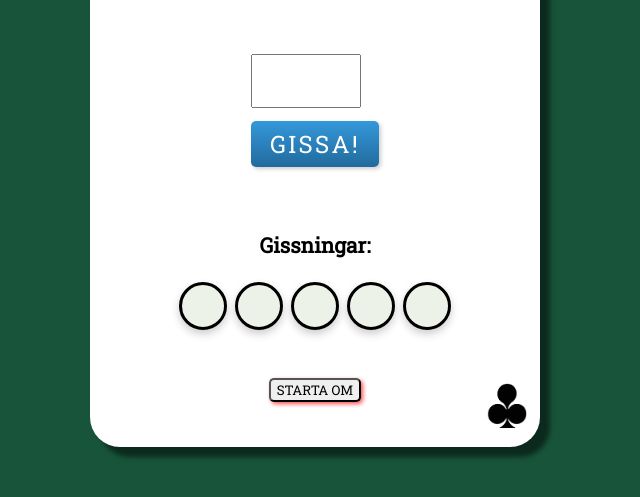
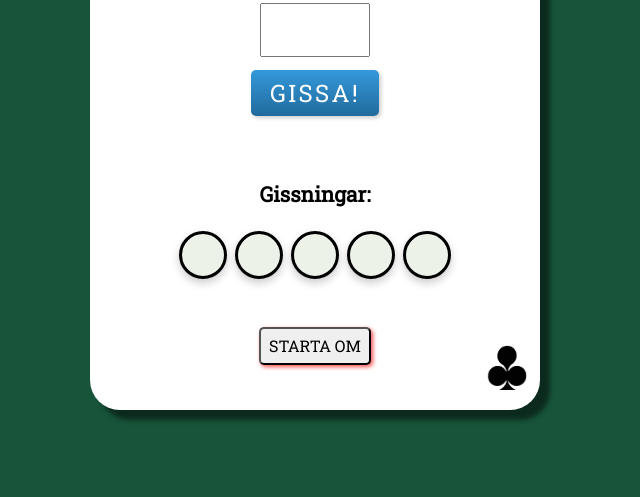
Before and after one commit to EllenSandqvist/Gissa-Talet, a plain HTML site: page index.html in a window 1280 px wide. Shown: the part 287-784 px from the top of the page, without its empty margins (325-965 px from the left). Drawn offline with Linux system fonts and the light colour scheme; a web font is replaced by a local one.

Commit message:
Made some adjustments for smaller screens

```diff
--- a/main.css
+++ b/main.css
@@ -7,7 +7,6 @@
 
 body {
     width: 100%;
-    height: 100vh;
     background: #17543a;
     font-family: 'Roboto Slab', serif;
     text-align: center;
@@ -36,7 +35,7 @@ h4 {
 .game-card {
     background-color: white;
     box-shadow: 10px 10px 5px rgba(0, 0, 0, 0.5);
-    margin: 7% auto;
+    margin: 3% auto;
     max-width: 450px;
     display: flex;
     flex-direction: column;
@@ -76,10 +75,18 @@ button {
     cursor: pointer;
     transition: background-color 0.3s ease;
     margin-bottom: 10%;
+    font-size: 1rem;
+    padding: 0.4em 0.5em;
 }
 
 button:hover {
     background: rgb(179, 173, 173);
+}
+
+.guess-section {
+    display: flex;
+    flex-direction: column;
+    align-items: center;
 }
 
 #guessBtn {
```
